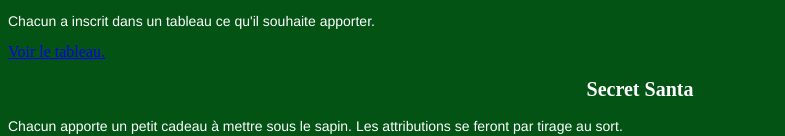
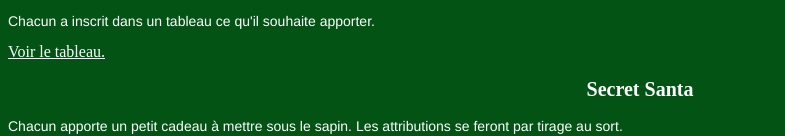
Before and after one commit to Gaellle/Hello-World, a plain HTML site: page index.html in a window 1280 px wide. Shown: the part 445-581 px from the top of the page, without its empty margins (0-785 px from the left). Drawn offline with Linux system fonts and the light colour scheme.

Commit message:
change link color

```diff
--- a/style.css
+++ b/style.css
@@ -21,3 +21,5 @@ h1{
     body {
     background-color: #025314;
     }
+
+    a:link {color: white;}
```
